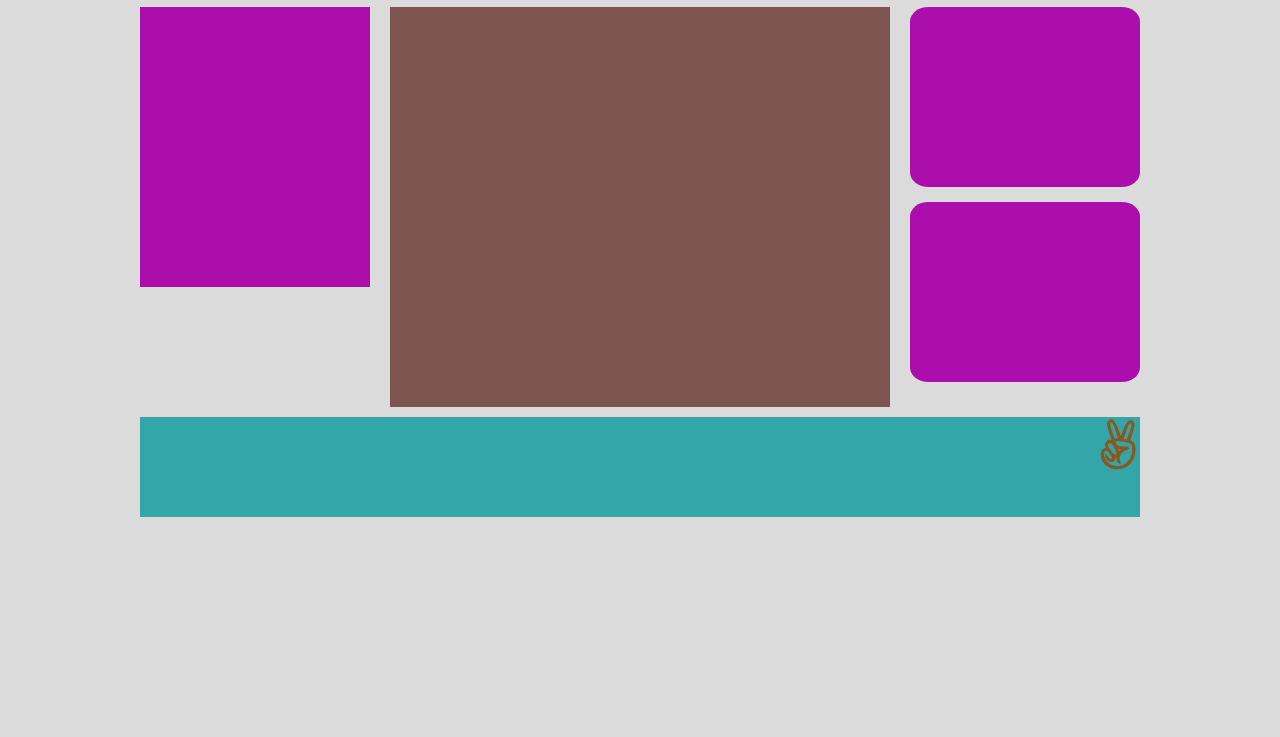
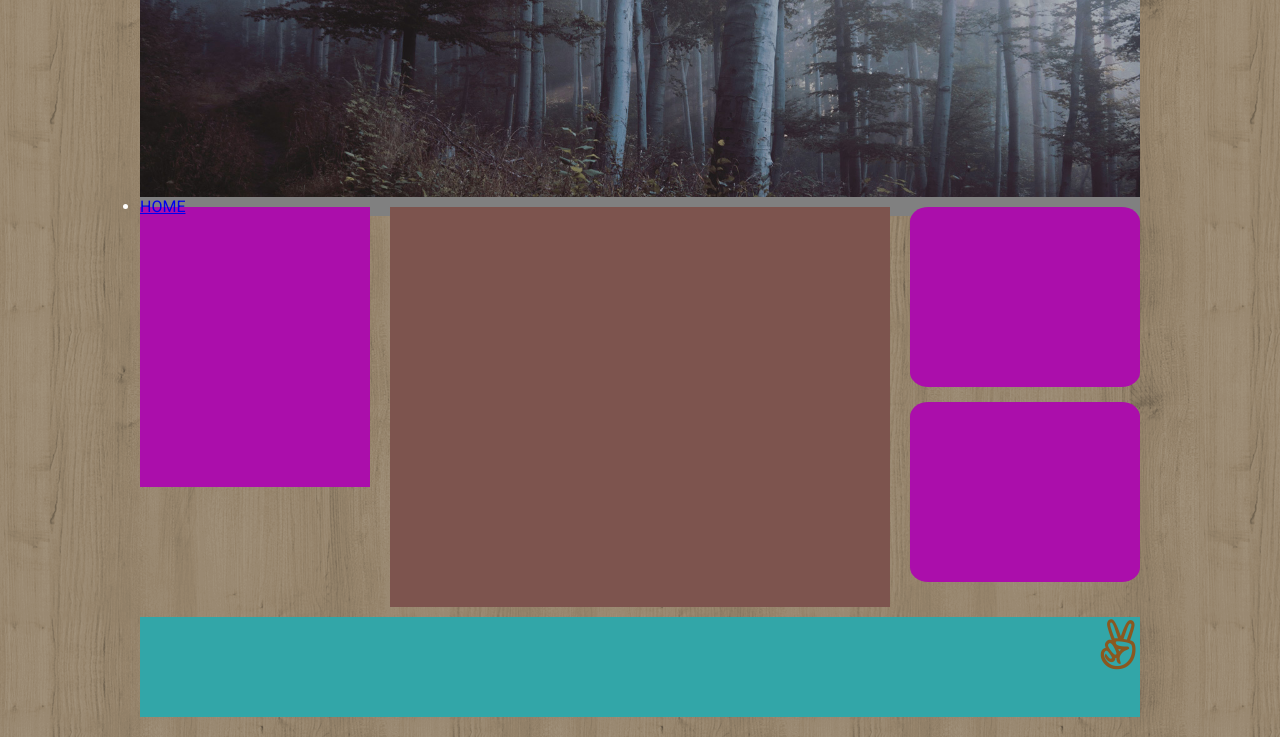
Before and after one commit to PietroMarrazzo/htmlcss-wp, a plain HTML site: page index.html in a window 1280 px wide. Shown: the part 133-870 px from the top of the page. Before the commit the page ends 800 px from the top, so only its background shows below. Drawn offline with Linux system fonts and the light colour scheme.

Commit message:
sfondo/header img/font roboto

```diff
--- a/css/style.css
+++ b/css/style.css
@@ -6,7 +6,8 @@
 }
 
 body{
-  background-color: #dbdbdb;
+  background-image: url("../img/natural-pattern.png");
+  font-family: 'Roboto', sans-serif;
 }
 
 .pagina {
@@ -18,10 +19,25 @@ body{
 
 /* HEADER */
 header {
-  background-color: #bdab28;
   margin-top: 30px;
   margin-bottom: 10px;
-  height: 100px;
+  height: 300px;
+
+}
+
+
+.header-img {
+  text-align: center;
+  background-image: url("../img/natural-header.jpg");
+  background-size: cover;
+  height: 300px;
+}
+
+
+header nav{
+  background-color: gray;
+  color: white;
+  text-decoration: none;
 }
 
 
--- a/index.html
+++ b/index.html
@@ -3,17 +3,29 @@
   <head>
     <meta charset="utf-8">
     <link rel="stylesheet" href="./css/style.css">
+    <link href="https://fonts.googleapis.com/css2?family=Roboto:wght@400;700&display=swap" rel="stylesheet">
     <link rel="stylesheet" href="https://cdnjs.cloudflare.com/ajax/libs/font-awesome/5.14.0/css/all.min.css">
     <title></title>
   </head>
-
 
   <body>
     <div class="pagina">
 
      <!-- header -->
      <header>
+       <!-- immagine header -->
+       <div class="header-img">
+         <img src="" alt="">
+         <h2>Natural theme</h2>
+       </div>
+      <!-- sezione navigazione -->
+      <nav class="navig">
 
+        <ul>
+          <li> <a href="#">HOME</a> </li>
+        </ul>
+
+      </nav>
      </header>
 
      <!-- main -->
```
Also changed, not shown: img/natural-header.jpg (added), img/natural-logo.png (added), img/natural-pattern.png (added), 1 other file.
